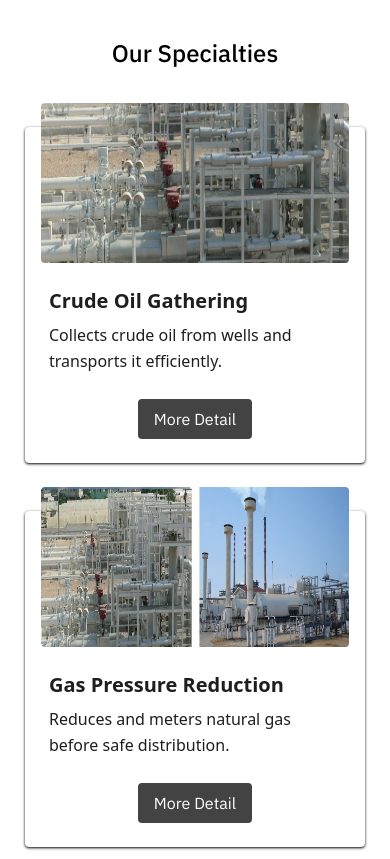
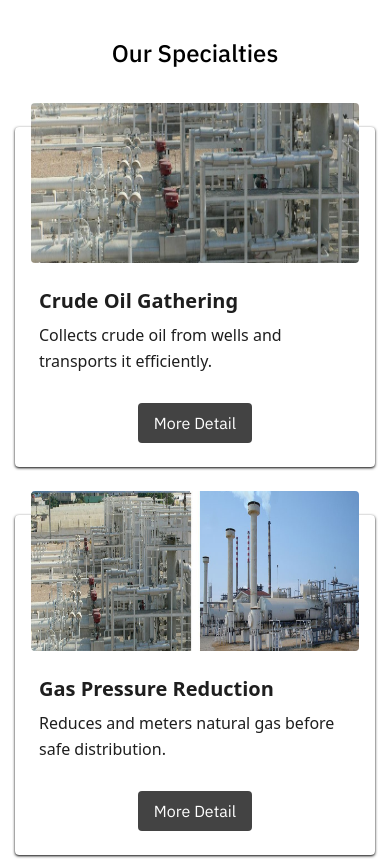
Before and after one commit to fatma-mohamed99/petroleum, a Next.js app: page / in a window 390 px wide. Shown: the part 4360-5219 px from the top of the page. Built offline with nearby package versions, Linux system fonts and the light colour scheme.

Commit message:
edit:spcialties card responsive

```diff
--- a/src/app/page.tsx
+++ b/src/app/page.tsx
@@ -20,7 +20,7 @@ export default function Home() {
       </div>
       {/* ###################################### */}
 
-      <div className='w-full sm:w-11/12 md:w-10/12  mx-auto pt-20 pb-10 space-y-10 '>
+      <div className='w-full   mx-auto pt-20 pb-10 space-y-10 '>
 
 
         <div className='w-full sm:w-11/12 md:w-10/12  mx-auto  space-y-15 my-15 '>
@@ -43,7 +43,7 @@ export default function Home() {
       </div>
       {/* ###################################### */}
 
-      <div className='w-full sm:w-11/12 md:w-10/12  mx-auto pt-20 pb-10 space-y-10 '>
+      <div className='w-full  mx-auto pt-20 pb-10 space-y-10 '>
 
 
         <div className='w-full sm:w-11/12 md:w-10/12  mx-auto  space-y-15 my-15 '>
--- a/src/components/home-component/specialties-section/SpecialtyCard.tsx
+++ b/src/components/home-component/specialties-section/SpecialtyCard.tsx
@@ -8,15 +8,21 @@ function SpecialtyCard({ cardData }: { cardData: SpecialtyCard }) {
   const { title, imageSrc, shortDescription } = cardData;
   return (
     <div
-      className="relative flex  max-w-[340px] min-w-[310px] min-h-[336px] max
-       justify-between  lg:w-3/10
-
+      className="relative
+       flex max-w-[360px]
+       min-h-[340px]
+       sm:w-9/19
+       lg:w-5/16
+       xl:max-w-[360px]
+       justify-between
          flex-col rounded-sm  bg-clip-border text-textColor
          hover:-translate-y-1 transition-all
          shadow-sm shadow-textColor"
     >
       <div
-        className="relative  mx-4 -mt-6 h-40 overflow-hidden rounded-sm
+        className="relative  mx-4
+        -mt-6 h-40
+         overflow-hidden rounded-sm
          bg-blue-gray-500 bg-clip-border text-white
          "
       >
@@ -31,7 +37,7 @@ function SpecialtyCard({ cardData }: { cardData: SpecialtyCard }) {
       <div className="p-6 flex-1">
         <h5
           className="mb-2 break-words block font-sans text-xl
-
+          text-nowrap
           font-semibold leading-snug tracking-normal
           text-blue-gray-900 antialiased"
         >
```
